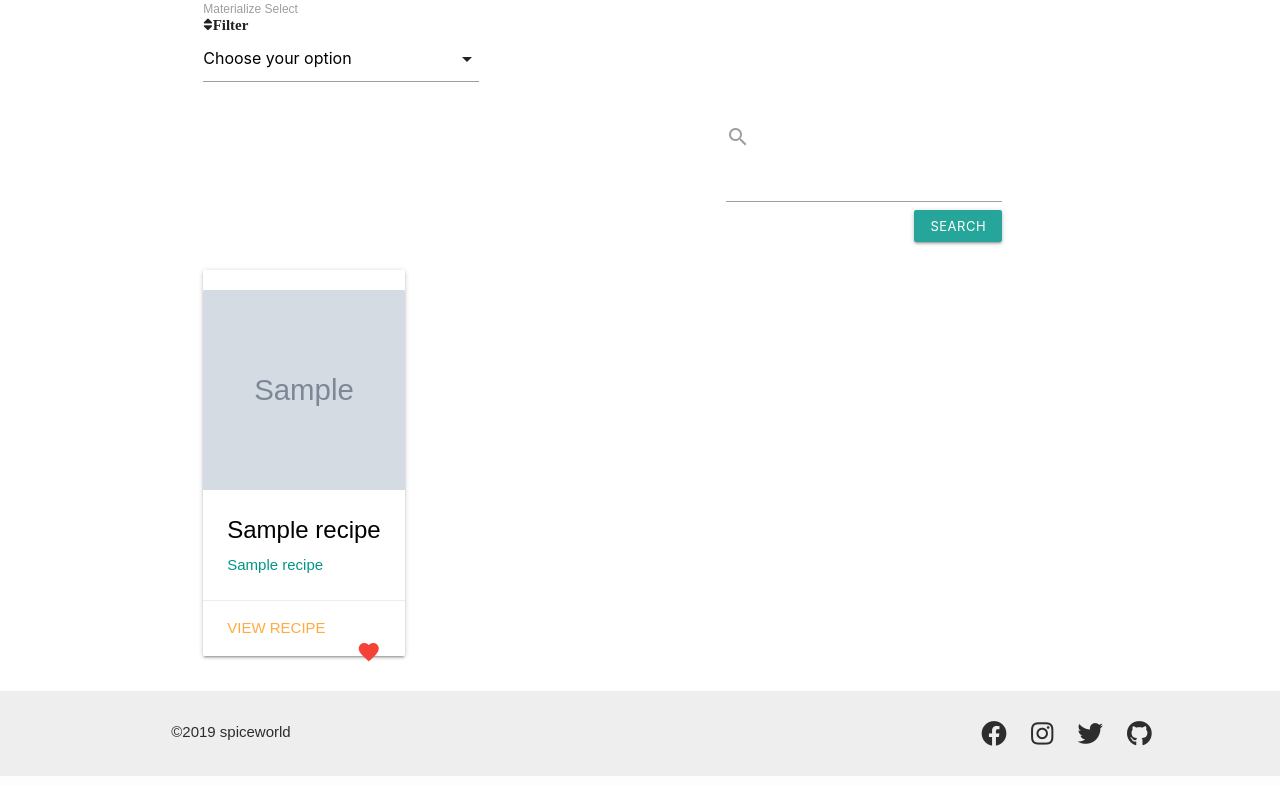
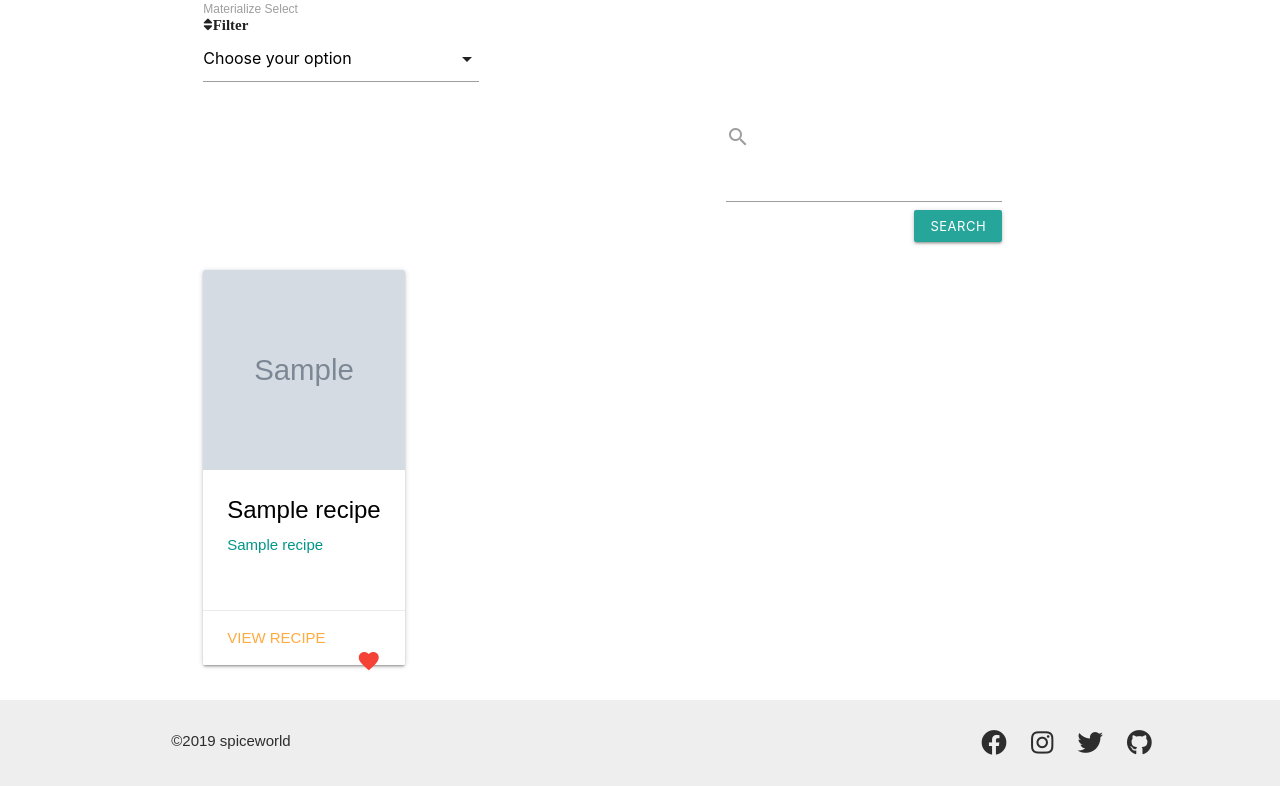
Before and after one commit to stephyraju/spiceworld, a Flask app: page /get_recipes in a window 1280 px wide. Shown: the part 180-966 px from the top of the page. Run offline with Flask 2, Linux system fonts and the light colour scheme; the visitor is signed in with stand-in values (Sample User, id 1); grey boxes marked "Sample" are stand-in pictures; a database or web service that is not in the repository returns one stand-in record (values such as "Sample title"); some libraries are stand-ins or nearby versions.

Commit message:
Recipe card display styles updated

```diff
--- a/static/css/style.css
+++ b/static/css/style.css
@@ -112,6 +112,7 @@ h4,h5{
   margin-top: 20px;
   margin-bottom: 20px;
 }
+/*--------Recipes---------*/
 
 .recipe-card .card .card-image img {
   display: block;
@@ -119,15 +120,14 @@ h4,h5{
   width: 100%;
   height: 200px;
   }
-
+.recipe-card .card-content {
+  height: 140px;
+  }
 
 /*--------View Recipe---------*/
 .icon-color{
   color:rgb(109, 174, 177);
 }
- .recipe-card .card-image{
-   padding-top: 20px;
- }
  .recipe-view .card {
    background-color: #fcf4ec;
  }
```
